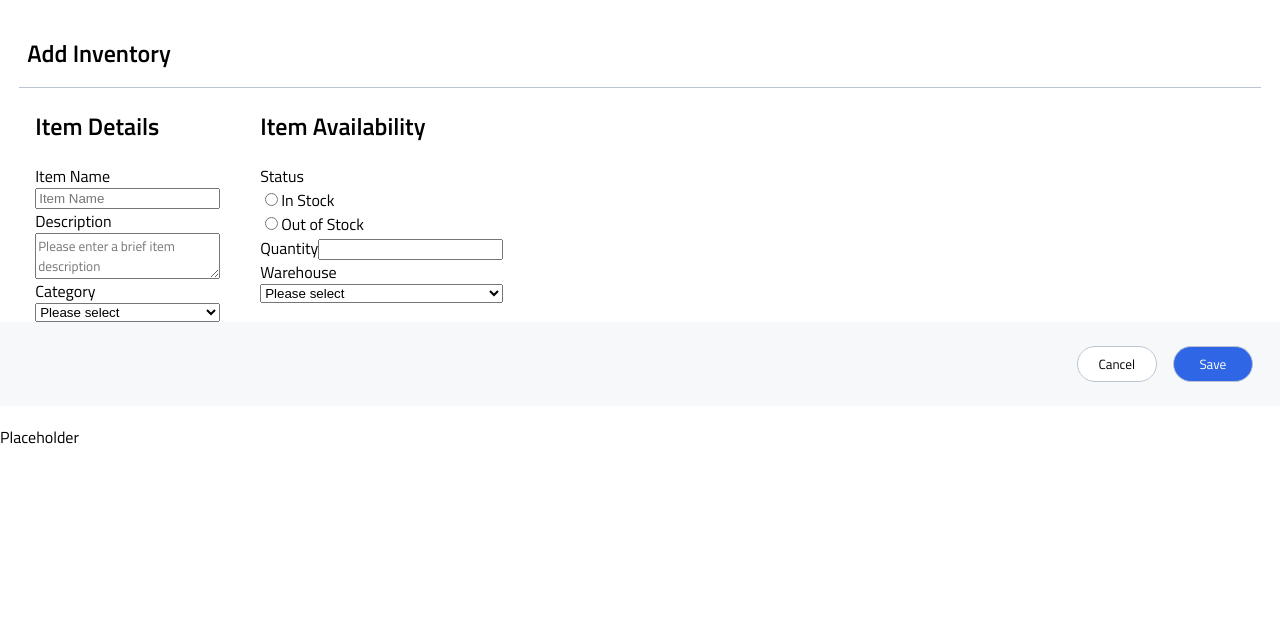
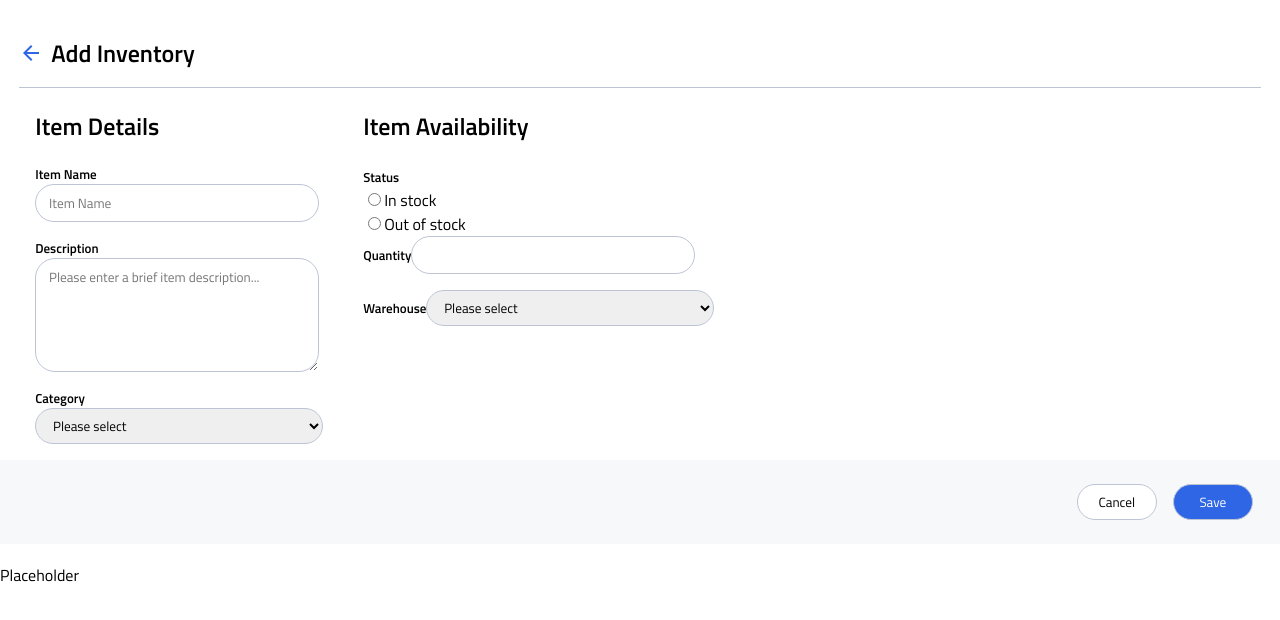
Before and after one commit to faizasidd/Instock, a React (Create React App) app: page / in a window 1280 px wide. Shown: the top 620 px of the page. Built offline with nearby package versions, Linux system fonts and the light colour scheme.

Commit message:
styled the input fields in inventory form

```diff
--- a/src/components/AddInventoryItem/AddInventoryItem.js
+++ b/src/components/AddInventoryItem/AddInventoryItem.js
@@ -2,6 +2,7 @@ import React from "react";
 import { useState, useEffect } from "react";
 import axios from "axios";
 import useForm from "../../utils/useForm";
+import arrowBack from "../../assets/icons/arrow_back-24px.svg";
 
 import "./AddInventoryItem.scss";
 import InventoryForm from "../InventoryForm/InventoryForm";
@@ -16,7 +17,7 @@ const AddInventoryItem = () => {
     quantity: "",
   });
 
-  const { handleChange, values, errors, handleSubmit } = useForm();
+  const { handleChange, errors, handleSubmit } = useForm();
 
   const handleInputChange = (e) => {
     e.preventDefault();
@@ -51,7 +52,7 @@ const AddInventoryItem = () => {
   return (
     <div className="edit-warehouse">
       <div className="edit-warehouse__title-container">
-        {/* <img src={arrowBack} /> */}
+        <img src={arrowBack} />
         <h1 className="edit-warehouse__title">Add Inventory</h1>
       </div>
       <div className="edit-warehouse__form-container">
@@ -68,8 +69,6 @@ const AddInventoryItem = () => {
       <div className="edit-warehouse__button-container">
         <button className="edit-warehouse__button">Cancel</button>
         <button
-          // disabled={!isEnabled}
-          // onClick={(e) => submitAddedItem(e)}
           onClick={submitAddedItem}
           type="submit"
           value="submit"
--- a/src/components/InventoryForm/InventoryForm.js
+++ b/src/components/InventoryForm/InventoryForm.js
@@ -1,35 +1,54 @@
 import React, { useState } from "react";
 import "./InventoryForm.scss";
 import errorIcon from "../../assets/icons/error-24px.svg";
+import dropdownIcon from "../../assets/icons/arrow_drop_down-24px.svg";
 
 const InventoryForm = (props) => {
   const [hidden, setHidden] = useState(false);
   return (
     <div>
       <form
-        className="form__content"
+        className="inventory-form__content"
         onSubmit={(e) => props.handleSubmit(e, props.inventory)}
       >
-        <div className="form__container">
+        <div className="inventory-form__container">
           <h2>Item Details</h2>
-          <label>Item Name</label>
+          <label className="inventory-form__label">Item Name</label>
           <input
             type="text"
             name="itemName"
+            className="inventory-form__input-field"
             value={props.inventory.itemName}
             placeholder="Item Name"
             onChange={props.handleInputChange}
           ></input>
-          <label>Description</label>
+          {props.errors.itemName && (
+            <div className="inventory-form__error">
+              <img src={errorIcon} className="inventory-form__error-icon" />
+              <p>{props.errors.itemName}</p>
+            </div>
+          )}
+          <label className="inventory-form__label">Description</label>
           <textarea
-            className="form__textfield"
+            className="inventory-form__textfield"
             name="description"
             value={props.inventory.description}
-            placeholder="Please enter a brief item description"
+            placeholder="Please enter a brief item description..."
             onChange={props.handleInputChange}
           ></textarea>
-          <label>Category</label>
-          <select onChange={props.handleInputChange} name="category">
+          {props.errors.description && (
+            <div className="form__error">
+              <img src={errorIcon} className="form__error-icon" />
+              <p>{props.errors.description}</p>
+            </div>
+          )}
+
+          <label className="inventory-form__label">Category</label>
+          <select
+            onChange={props.handleInputChange}
+            name="category"
+            className="inventory-form__dropdown"
+          >
             <option>Please select</option>
             <option value="Electronics">Electronics</option>
             <option value="Gears">Gears</option>
@@ -40,7 +59,7 @@ const InventoryForm = (props) => {
         </div>
         <div className="form__container">
           <h2>Item Availability</h2>
-          <label>Status</label>
+          <label className="inventory-form__label">Status</label>
           <div onClick={() => setHidden(false)}>
             <input
               type="radio"
@@ -48,7 +67,8 @@ const InventoryForm = (props) => {
               value="In Stock"
               onChange={props.handleInputChange}
             />
-            <span>In Stock</span>
+
+            <span>In stock</span>
           </div>
           <div onClick={() => setHidden(true)}>
             <input
@@ -57,22 +77,33 @@ const InventoryForm = (props) => {
               value="Out of Stock"
               onChange={props.handleInputChange}
             />
-            <span>Out of Stock</span>
+            <span>Out of stock</span>
           </div>
           {!hidden ? (
             <div>
-              <label>Quantity</label>
+              <label className="inventory-form__label">Quantity</label>
               <input
                 type="number"
                 value={props.inventory.quantity}
                 name="quantity"
+                className="inventory-form__input-field"
                 onChange={props.handleInputChange}
               ></input>
+              {props.errors.quantity && (
+                <div className="form__error">
+                  <img src={errorIcon} className="form__error-icon" />
+                  <p>{props.errors.quantity}</p>
+                </div>
+              )}
             </div>
           ) : null}
 
-          <label>Warehouse</label>
-          <select onChange={props.handleInputChange} name="warehouseName">
+          <label className="inventory-form__label">Warehouse</label>
+          <select
+            onChange={props.handleInputChange}
+            name="warehouseName"
+            className="inventory-form__dropdown"
+          >
             <option>Please select</option>
             <option value="Manhattan">Manhattan</option>
             <option value="Washington">Washington</option>
--- a/src/components/InventoryForm/InventoryForm.scss
+++ b/src/components/InventoryForm/InventoryForm.scss
@@ -1,7 +1,7 @@
 @use '../../styles/partials/colors';
 @use '../../styles/partials/mixins' as *;
 
-.form {
+.inventory-form {
   display: flex;
   flex-direction: column;
   margin: 0 -1.2rem;
@@ -19,20 +19,35 @@
     flex-direction: column;
   }
 
-  &__textfield{
-      font-family:inherit;
+  &__textfield {
+    font-family: inherit;
+    padding: 0.5rem 0.8rem;
+    width: 16rem;
+    height: 6rem;
+    border-radius: 1.25rem;
+    border: 1px solid colors.$secondary-borders;
+    margin-bottom: 1rem;
   }
 
   &__label {
     font-weight: 600;
     font-size: 0.8125rem;
-    padding: 0 1.2rem;
   }
 
   &__input-field {
-    margin: 0.2rem 1.2rem;
     padding: 0 0.8rem;
+    margin-bottom: 1rem;
     width: 16rem;
+    height: 2.25rem;
+    border-radius: 1.25rem;
+    border: 1px solid colors.$secondary-borders;
+    font-family: inherit;
+  }
+
+  &__dropdown {
+    padding: 0 0.8rem;
+    margin-bottom: 1rem;
+    width: 18rem;
     height: 2.25rem;
     border-radius: 1.25rem;
     border: 1px solid colors.$secondary-borders;
--- a/src/components/WarehouseForm/WarehouseForm.scss
+++ b/src/components/WarehouseForm/WarehouseForm.scss
@@ -1,7 +1,7 @@
 @use '../../styles/partials/colors';
 @use '../../styles/partials/mixins' as *;
 
-.form {
+.warehouse-form {
   display: flex;
   flex-direction: column;
   margin: 0 -1.2rem;
--- a/src/utils/useForm.js
+++ b/src/utils/useForm.js
@@ -83,9 +83,7 @@ const useForm = (callback) => {
     e.preventDefault();
 
     let existingErrors = {}; //object that holds all errors
-    // if (Object === null) {
-    //   return null;
-    // }
+
     Object.keys(object || {}).forEach((key) => {
       //looping through each key in the warehouse/inventory object
       //and validating its value
```
Also changed, not shown: src/components/WarehouseForm/WarehouseForm.js (+37 -37 lines).
